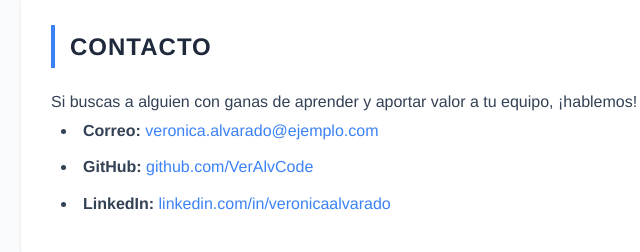
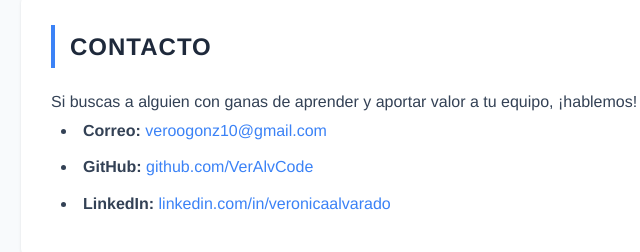
Before and after one commit to VerAlvCode/Semillero-2026-Veronica-Alvarado, a plain HTML site: page 01-html-css/reto-01-cv-personal/index.html in a window 1280 px wide. Shown: the part 1571-1823 px from the top of the page, 214-854 px from the left. Drawn offline with Linux system fonts and the light colour scheme.

Commit message:
Actualización de correo de contacto

```diff
--- a/01-html-css/reto-01-cv-personal/index.html
+++ b/01-html-css/reto-01-cv-personal/index.html
@@ -62,7 +62,7 @@
             <h2>Contacto</h2>
             <p>Si buscas a alguien con ganas de aprender y aportar valor a tu equipo, ¡hablemos!</p>
             <ul>
-                <li><strong>Correo:</strong> <a href="mailto:tu-correo@ejemplo.com">veronica.alvarado@ejemplo.com</a></li>
+                <li><strong>Correo:</strong> <a href="mailto:tu-correo@ejemplo.com">veroogonz10@gmail.com</a></li>
                 <li><strong>GitHub:</strong> <a href="https://github.com/VerAlvCode" target="_blank" rel="noopener">github.com/VerAlvCode</a></li>
                 <li><strong>LinkedIn:</strong> <a href="#" rel="noopener">linkedin.com/in/veronicaalvarado</a></li>
             </ul>
```
